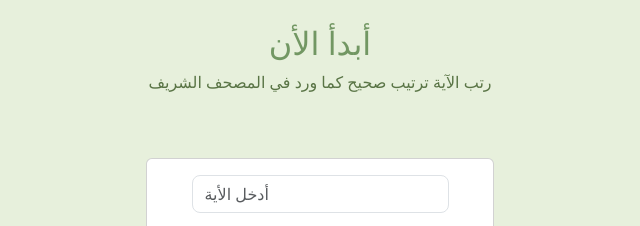
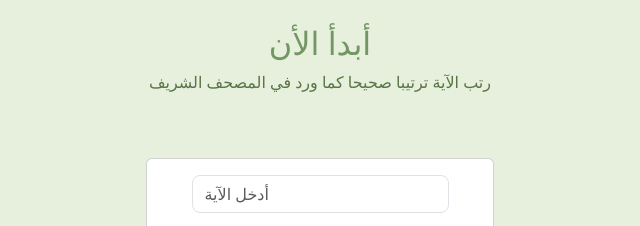
Before and after one commit to Mrhamdi/RatibniQuran, a plain HTML site: page index.html in a window 1280 px wide. Shown: the part 168-394 px from the top of the page, 320-960 px from the left. Drawn offline with nearby package versions, Linux system fonts and the light colour scheme.

Commit message:
Add files via upload

```diff
--- a/index.html
+++ b/index.html
@@ -34,7 +34,7 @@
                         <div class="row mb-5">
                             <div class="col-md-8 col-xl-6 text-center mx-auto" id="hd" style="display: block;">
                                 <h2 style="color: #729763;">أبدأ الأن</h2>
-                                <p class="w-lg-50" style="color: #597445;">رتب الآية ترتيب صحيح كما ورد في المصحف الشريف</p>
+                                <p class="w-lg-50" style="color: #597445;">رتب الآية ترتيبا صحيحا كما ورد في المصحف الشريف</p>
                             </div>
                         </div>
                         <div class="row d-flex justify-content-center">
@@ -43,7 +43,7 @@
                                     <div class="card-body d-flex flex-column align-items-center">
                                         <form class="text-center" method="post" id="form1" style="display: block;">
 
-                                            <div class="mb-3"><input class="form-control" type="text" id="aya" placeholder="أدخل الأية" style="border-radius: 8px;position: relative;" required>
+                                            <div class="mb-3"><input class="form-control" type="text" id="aya" placeholder="أدخل الآية" style="border-radius: 8px;position: relative;" required>
                                                 <small class="text text-danger" id="mtl" style="display: none;">  هذا الحقل مطلوب *</small>
                                             </div>
 
```
